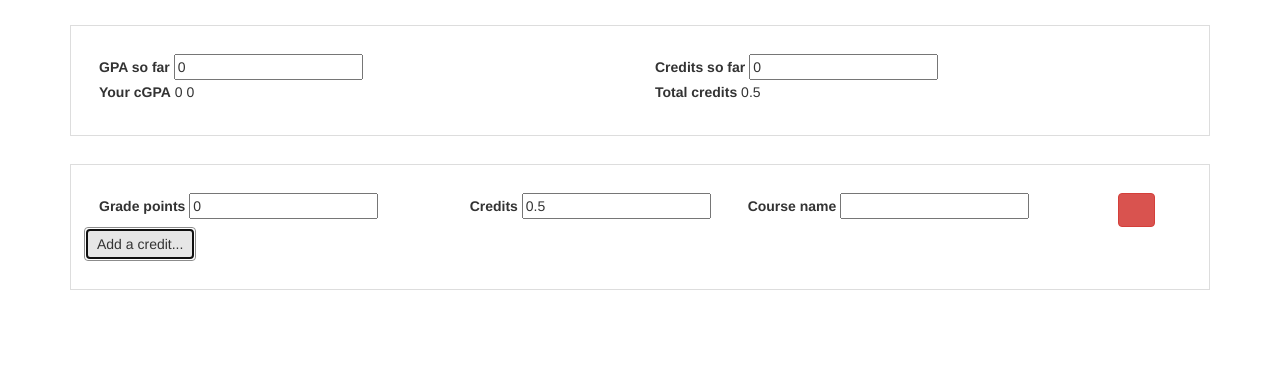
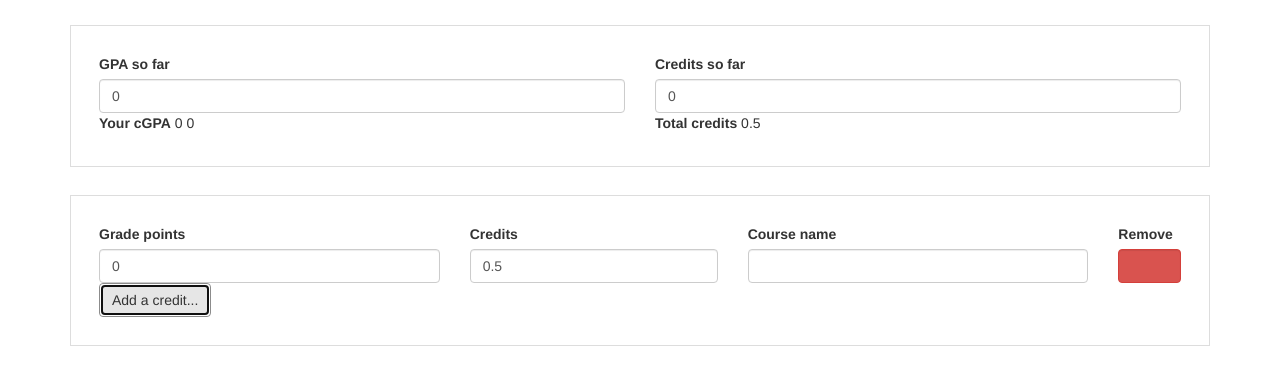
Before and after one commit to glifchits/wlu-gpa-calc, a website: page index.html in a window 1280 px wide. Both pictures are taken after a click on the button "Add a credit...". Shown: the part 99-484 px from the top of the page. Drawn offline with nearby package versions, Linux system fonts and the light colour scheme; files that its build step writes are made by us from their sources; files whose address does not match are found by name.

Commit message:
form control class

```diff
--- a/index.html
+++ b/index.html
@@ -16,11 +16,11 @@
           <div class='row'>
             <div class='col-sm-6'>
               <label>GPA so far</label>
-              <input type='number' ng-model='start.gpa'></input>
+              <input class='form-control' type='number' ng-model='start.gpa'></input>
             </div>
             <div class='col-sm-6'>
               <label>Credits so far</label>
-              <input type='number' ng-model='start.credits'></input>
+              <input class='form-control' type='number' ng-model='start.credits'></input>
             </div>
           </div><!-- end row -->
           <div class='row'>
@@ -40,24 +40,27 @@
           <div class='credit row' ng-repeat='credit in credits'>
             <div class='col-sm-4'>
               <label>Grade points</label>
-              <input type='number' ng-model='credit.grade'></input>
+              <input class='form-control' type='number' ng-model='credit.grade'></input>
             </div>
             <div class='col-sm-3'>
               <label>Credits</label>
-              <input type='number' ng-model='credit.credits'></input>
+              <input class='form-control' type='number' ng-model='credit.credits'></input>
             </div>
             <div class='col-sm-4'>
               <label>Course name</label>
-              <input type='text' ng-model='credit.name'></input>
+              <input class='form-control' type='text' ng-model='credit.name'></input>
             </div>
             <div class='col-sm-1'>
-              <button class='btn btn-danger' ng-click='removeCredit($index)'>
+              <label>Remove</label>
+              <button class='form-control btn btn-danger' ng-click='removeCredit($index)'>
                 <i class='glyphicon glyphicon-remove'></i>
               </button>
             </div>
           </div><!-- end row -->
-          <div class='row'>
-            <button class='btn btn-default' ng-click='addCredit()'>Add a credit...</button>
+          <div class='row add-button'>
+            <div class='col-sm-12'>
+              <button class='add-btn btn btn-default' ng-click='addCredit()'>Add a credit...</button>
+            </div>
           </div><!-- end row just for button -->
         </div><!-- end .additional-info -->
       </div>
```
